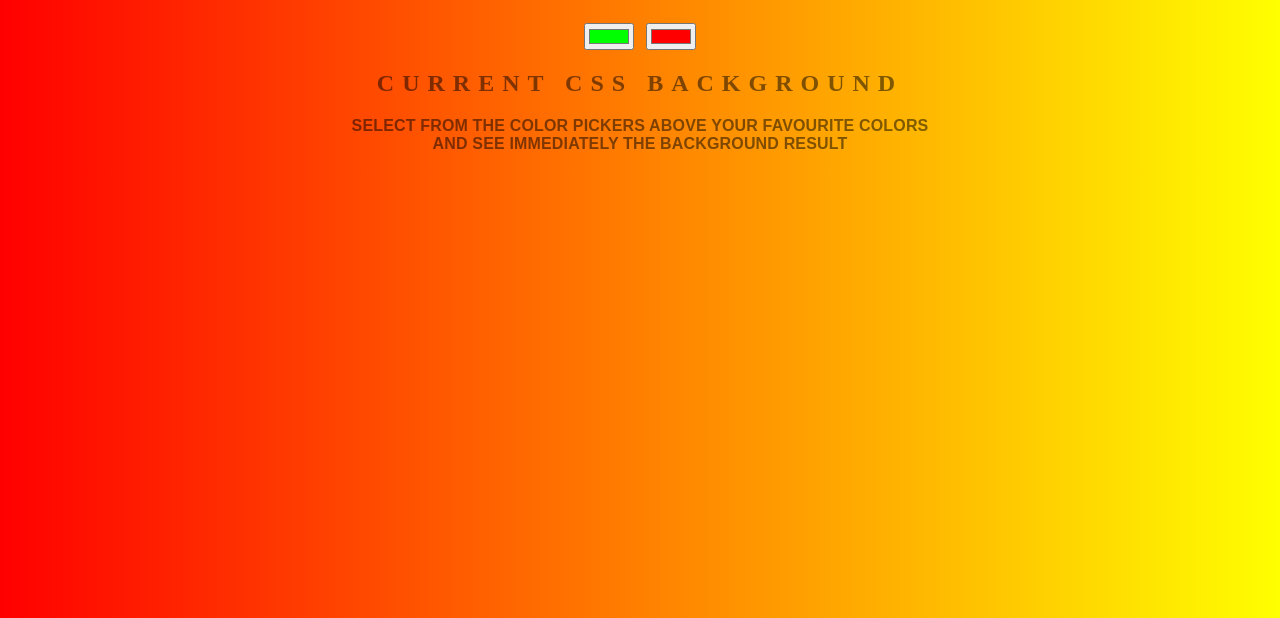
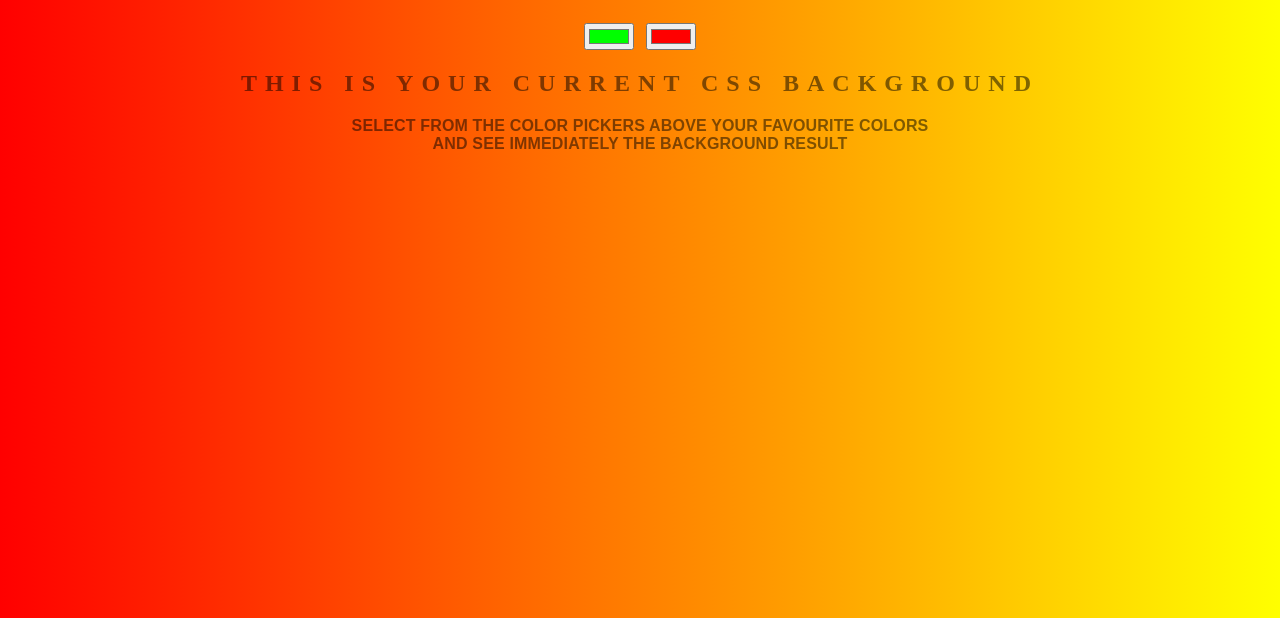
Before and after one commit to themis1986/background-generator, a plain HTML site: page index.html in a window 1280 px wide. Shown: the part 182-800 px from the top of the page. Drawn offline with Linux system fonts and the light colour scheme.

Commit message:
changed text

```diff
--- a/index.html
+++ b/index.html
@@ -11,7 +11,7 @@
     <h1>Background Generator</h1>
     <input class="color1" type="color" name="color1" value="#00ff00" />
     <input class="color2" type="color" name="color2" value="#ff0000" />
-    <h2>Current CSS Background</h2>
+    <h2>This is your current CSS Background</h2>
     <h3>
       Select from the color pickers above your favourite colors <br />
       and see immediately the background result
```
